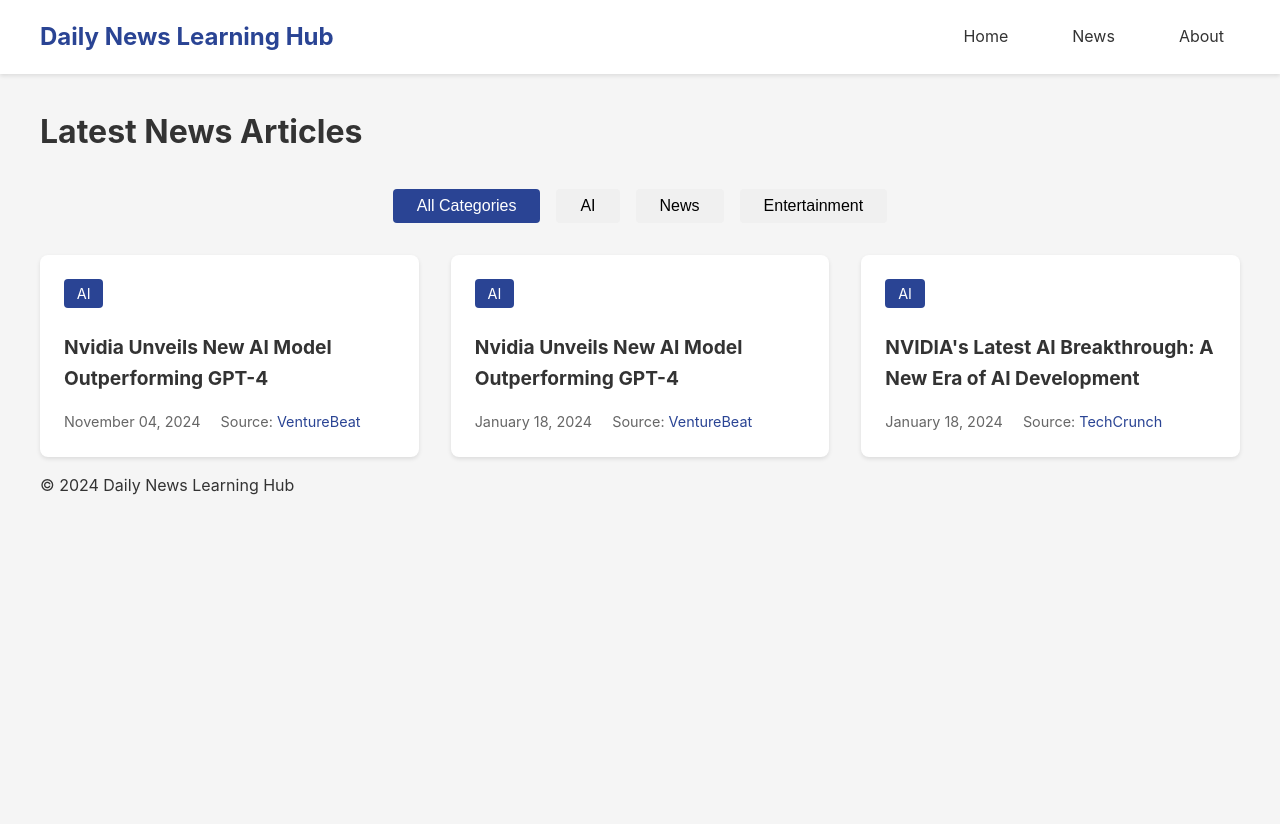
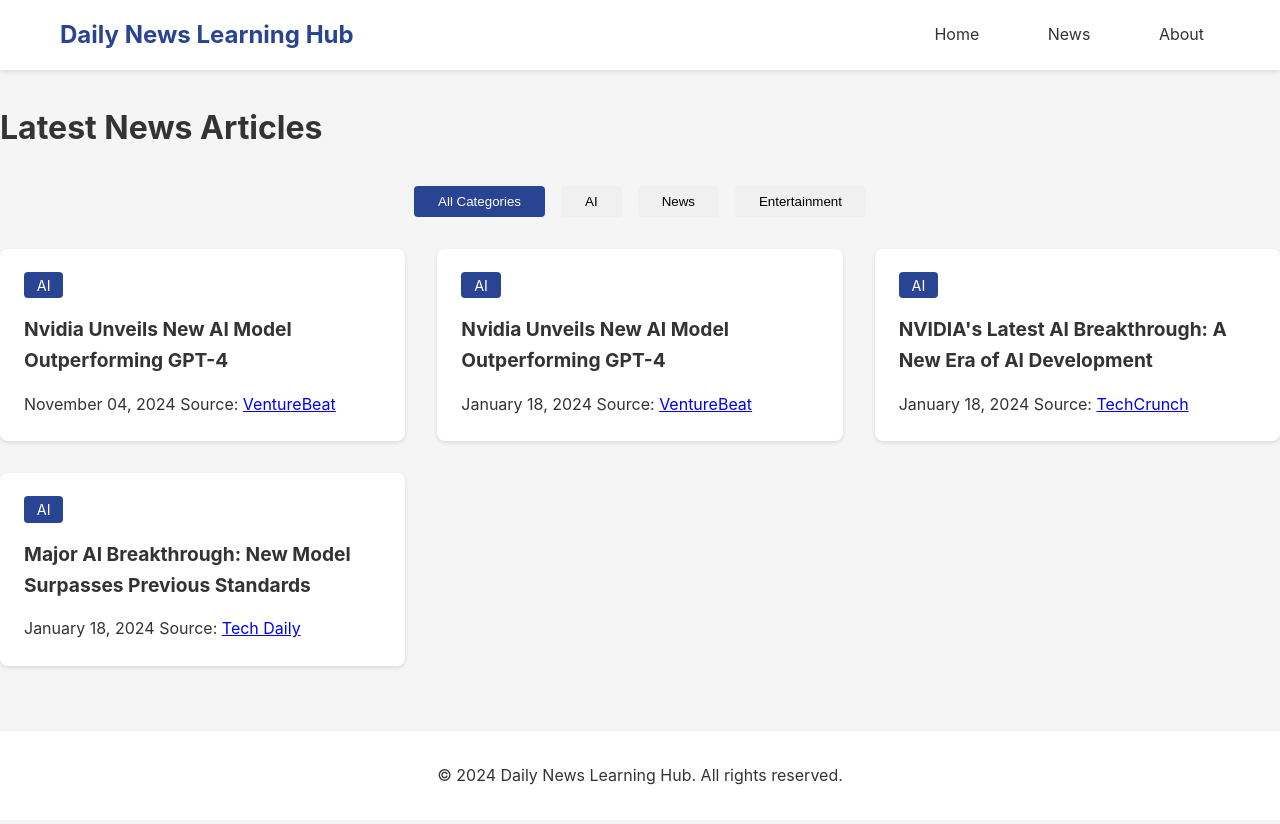
Before and after one commit to SKYEMINMIN/daily-news-learning, a Jekyll site: the page built from news.md, in a window 1280 px wide. Shown: the top 824 px of the page. Built offline with Jekyll 4.4.1, drawn with Linux system fonts in a browser that asks for light colours.

Commit message:
Complete overhaul of site structure and styling

```diff
--- a/_config.yml
+++ b/_config.yml
@@ -1,5 +1,5 @@
 title: Daily News Learning Hub
-description: Learn English through daily news
+description: Learn English through daily news articles
 baseurl: "/daily-news-learning"
 url: "https://skyeminmin.github.io"
 
@@ -8,9 +8,8 @@
 plugins:
   - jekyll-feed
 
-# Exclude from processing
+# Exclude files from processing
 exclude:
   - Gemfile
   - Gemfile.lock
-  - node_modules
-  - vendor
+  - README.md
--- a/_layouts/default.html
+++ b/_layouts/default.html
@@ -20,15 +20,14 @@
         </nav>
     </header>
 
-    <main class="container">
+    <main>
         {{ content }}
     </main>
 
     <footer>
         <div class="container">
-            <p>&copy; {{ site.time | date: '%Y' }} Daily News Learning Hub</p>
+            <p>&copy; {{ site.time | date: '%Y' }} Daily News Learning Hub. All rights reserved.</p>
         </div>
     </footer>
-    <script src="{{ site.baseurl }}/assets/js/news.js"></script>
 </body>
 </html>
--- a/_layouts/post.html
+++ b/_layouts/post.html
@@ -6,7 +6,7 @@
         <span class="post-category">{{ page.category }}</span>
         <h1>{{ page.title }}</h1>
         <div class="post-meta">
-            <span class="post-date">{{ page.date | date: "%B %d, %Y" }}</span>
+            <span class="post-date">{{ page.date | date: "%B %-d, %Y" }}</span>
             <span class="post-source">Source: <a href="{{ page.source_url }}" target="_blank">{{ page.source }}</a></span>
         </div>
     </div>
--- /dev/null
+++ b/_posts/2024-01-18-ai-breakthrough.md
@@ -0,0 +1,28 @@
+---
+layout: post
+title: "Major AI Breakthrough: New Model Surpasses Previous Standards"
+category: AI
+date: 2024-01-18
+source: "Tech Daily"
+source_url: "https://techdaily.com"
+vocabulary:
+  - term: "breakthrough"
+    definition: "an important discovery or development"
+    example: "The new AI model represents a major breakthrough in the field."
+  - term: "surpass"
+    definition: "to exceed or be greater than"
+    example: "The new model surpasses all previous versions in performance."
+discussion_questions:
+  - "What are the potential implications of this breakthrough?"
+  - "How might this development affect various industries?"
+---
+
+A significant advancement in artificial intelligence has been announced today, with researchers revealing a new model that demonstrates unprecedented capabilities in natural language processing and understanding.
+
+## Key Points
+
+- Superior performance metrics
+- Enhanced learning capabilities
+- Broader application potential
+
+The development marks a new milestone in AI research and could have far-reaching implications for various industries.
--- a/assets/css/style.css
+++ b/assets/css/style.css
@@ -1,11 +1,15 @@
 /* Base styles */
+* {
+    margin: 0;
+    padding: 0;
+    box-sizing: border-box;
+}
+
 body {
     font-family: -apple-system, BlinkMacSystemFont, "Segoe UI", Roboto, Helvetica, Arial, sans-serif;
     line-height: 1.6;
-    margin: 0;
-    padding: 0;
+    color: #333;
     background-color: #f5f5f5;
-    color: #333;
 }
 
 .container {
@@ -18,7 +22,6 @@
 header {
     background-color: #fff;
     box-shadow: 0 2px 4px rgba(0,0,0,0.1);
-    padding: 1rem 0;
     margin-bottom: 2rem;
 }
 
@@ -28,7 +31,7 @@
     align-items: center;
     max-width: 1200px;
     margin: 0 auto;
-    padding: 0 20px;
+    padding: 1rem 20px;
 }
 
 .site-title a {
@@ -38,14 +41,10 @@
     font-weight: bold;
 }
 
-.nav-links {
-    display: flex;
-    gap: 2rem;
-}
-
 .nav-links a {
     color: #333;
     text-decoration: none;
+    margin-left: 2rem;
     padding: 0.5rem 1rem;
     border-radius: 4px;
     transition: all 0.3s ease;
@@ -60,7 +59,7 @@
 .news-container {
     max-width: 1200px;
     margin: 0 auto;
-    padding: 2rem;
+    padding: 2rem 20px;
 }
 
 .category-filters {
@@ -77,7 +76,6 @@
     border-radius: 4px;
     cursor: pointer;
     transition: all 0.3s ease;
-    font-size: 1rem;
 }
 
 .filter-btn.active {
@@ -89,7 +87,6 @@
     display: grid;
     grid-template-columns: repeat(auto-fill, minmax(300px, 1fr));
     gap: 2rem;
-    margin-top: 2rem;
 }
 
 .article-card {
@@ -104,39 +101,57 @@
     transform: translateY(-5px);
 }
 
-.article-category {
-    display: inline-block;
-    background-color: #2a4494;
-    color: white;
-    padding: 0.2rem 0.8rem;
-    border-radius: 4px;
-    font-size: 0.9rem;
+.article-header {
     margin-bottom: 1rem;
 }
 
-.article-card h2 {
-    margin: 0.5rem 0;
+.article-category {
+    background-color: #2a4494;
+    color: white;
+    padding: 0.3rem 0.8rem;
+    border-radius: 4px;
+    font-size: 0.9rem;
+}
+
+.article-title {
+    margin: 1rem 0;
     font-size: 1.2rem;
 }
 
-.article-card h2 a {
+.article-title a {
     color: #333;
     text-decoration: none;
 }
 
-.article-meta {
-    font-size: 0.9rem;
-    color: #666;
-    margin-top: 1rem;
+.article-title a:hover {
+    color: #2a4494;
 }
 
-.article-date {
-    margin-right: 1rem;
+/* Post styles */
+.post {
+    max-width: 800px;
+    margin: 0 auto;
+    background: white;
+    padding: 2rem;
+    border-radius: 8px;
+    box-shadow: 0 2px 4px rgba(0,0,0,0.1);
 }
 
-.article-source a {
-    color: #2a4494;
-    text-decoration: none;
+.vocabulary-section,
+.discussion-section {
+    margin-top: 2rem;
+    padding: 1.5rem;
+    background: #f8f9fa;
+    border-radius: 8px;
+}
+
+/* Footer styles */
+footer {
+    text-align: center;
+    padding: 2rem 0;
+    margin-top: 4rem;
+    background-color: #fff;
+    border-top: 1px solid #eee;
 }
 
 /* Responsive design */
@@ -145,7 +160,7 @@
         grid-template-columns: 1fr;
     }
 
-    .category-filters {
-        flex-wrap: wrap;
+    .nav-links {
+        display: none;
     }
 }
```
Also changed, not shown: other parts of _layouts/default.html (+1 -1 lines).
